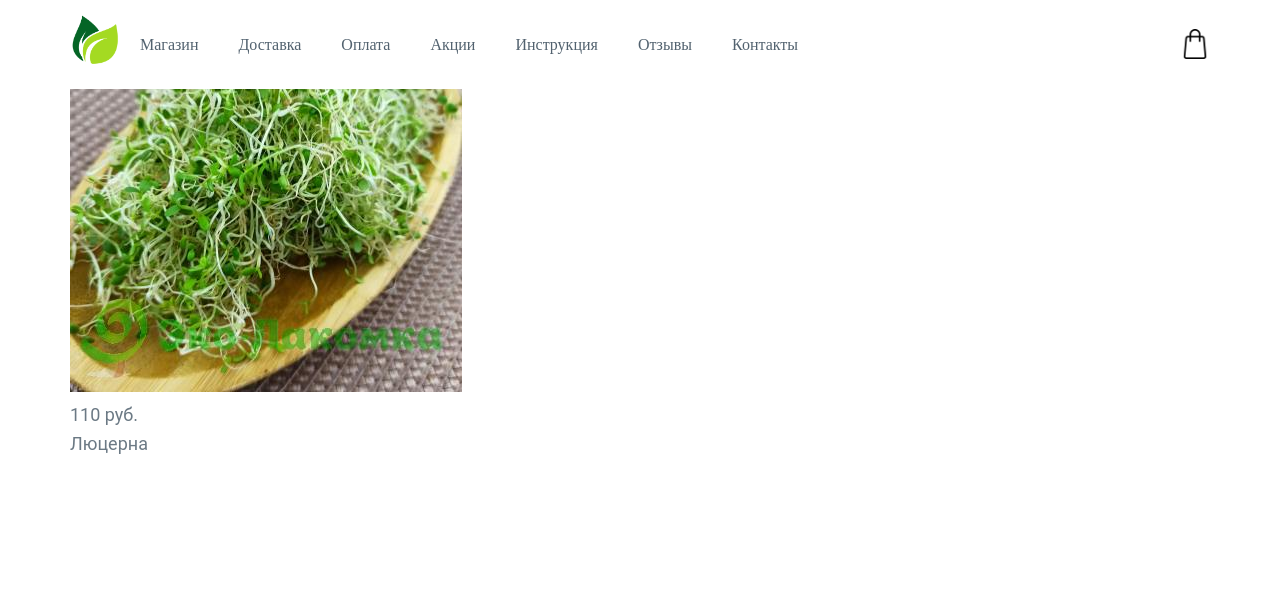
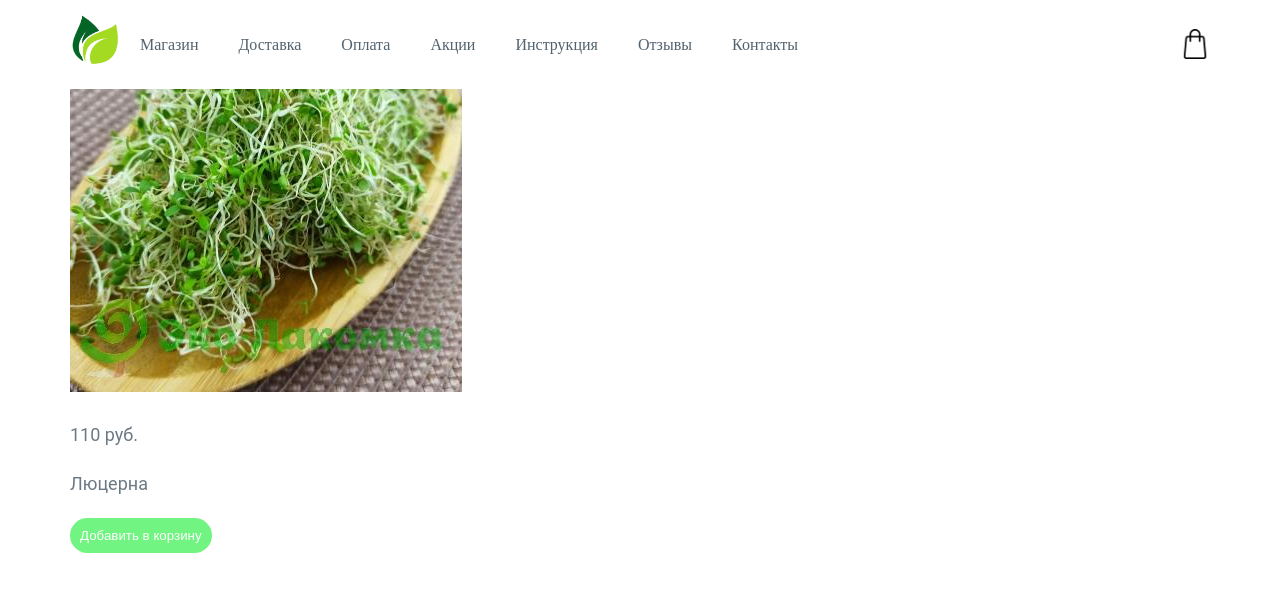
Before and after one commit to SangeRofl/microgeens, a Flask app: page /product in a window 1280 px wide. Shown: the top 592 px of the page. Run offline with Flask 2, Linux system fonts and the light colour scheme.

Commit message:
added enter to basket

```diff
--- a/app.py
+++ b/app.py
@@ -41,7 +41,7 @@ def index():
                     return si.showMainPage()
             return es.showEntranceScreen()
     if(not flag):
-        return es.showEntranceScreen()
+        return r.showRegistrationScreen('register.html')
     return si.showMainPage()
 
 
--- a/static/css/styles.css
+++ b/static/css/styles.css
@@ -413,8 +413,17 @@ input {
 .product__item {
 }
 .product__image {
+  margin: 0 0 20px 0;
 }
 .product__title {
+  margin: 0 0 20px 0;
 }
 .product__text {
+  margin: 0 0 20px 0;
 }
+
+.product__button {
+  padding: 10px;
+  background-color: rgba(76, 242, 96, 0.788);
+  border-radius: 20px;
+}
--- a/templates/product.html
+++ b/templates/product.html
@@ -59,6 +59,16 @@
         />
         <p class="product__title">110 руб.</p>
         <p class="product__text">Люцерна</p>
+        <form action="/basket" method="post" class="product__form">
+            <div>
+                <input
+                type="submit"
+                value="Добавить в корзину"
+                class="product__button button"
+              />
+            </div>
+          </form>
+        </div>
       </div>
     </div>
   </body>
```
